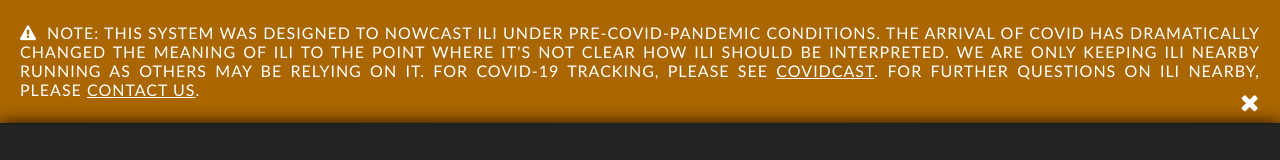
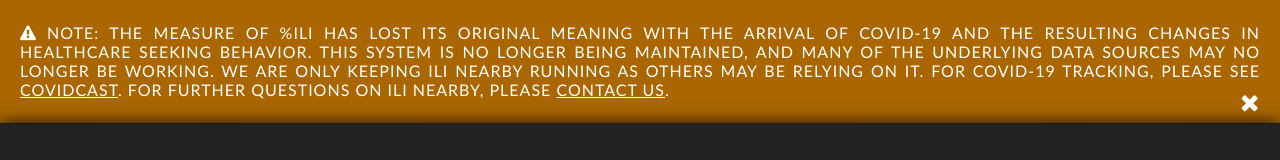
Before and after one commit to cmu-delphi/www-nowcast, a website: page site/index.html in a window 1280 px wide. Shown: the top 160 px of the page. Drawn offline with nearby package versions, Linux system fonts and the light colour scheme; a script that the page names is missing.

Commit message:
Rephrase warning to be clear about maintenance expectations

```diff
--- a/site/index.html
+++ b/site/index.html
@@ -12,7 +12,7 @@
     <div class="pages">
       <div class="page p1">
         <div class="announcement">
-          <h2><i class="fa fa-warning"></i>Note: This system was designed to nowcast ILI under pre-COVID-pandemic conditions. The arrival of COVID has dramatically changed the meaning of ILI to the point where it's not clear how ILI should be interpreted. We are only keeping ILI Nearby running as others may be relying on it. For COVID-19 tracking, please see <a href="https://delphi.cmu.edu/covidcast">COVIDcast</a>. For further questions on ILI Nearby, please <a href="https://docs.google.com/forms/d/e/1FAIpQLScqgT1fKZr5VWBfsaSp-DNaN03aV6EoZU4YljIzHJ1Wl_zmtg/viewform">contact us</a>.
+          <h2><i class="fa fa-warning"></i>Note: The measure of %ILI has lost its original meaning with the arrival of COVID-19 and the resulting changes in healthcare seeking behavior. This system is no longer being maintained, and many of the underlying data sources may no longer be working. We are only keeping ILI Nearby running as others may be relying on it. For COVID-19 tracking, please see <a href="https://delphi.cmu.edu/covidcast">COVIDcast</a>. For further questions on ILI Nearby, please <a href="https://docs.google.com/forms/d/e/1FAIpQLScqgT1fKZr5VWBfsaSp-DNaN03aV6EoZU4YljIzHJ1Wl_zmtg/viewform">contact us</a>.
             <a title="Hide warning" class="close fa fa-close" aria-hidden="true" href="#"></a>
           </h2>
         </div>
```
